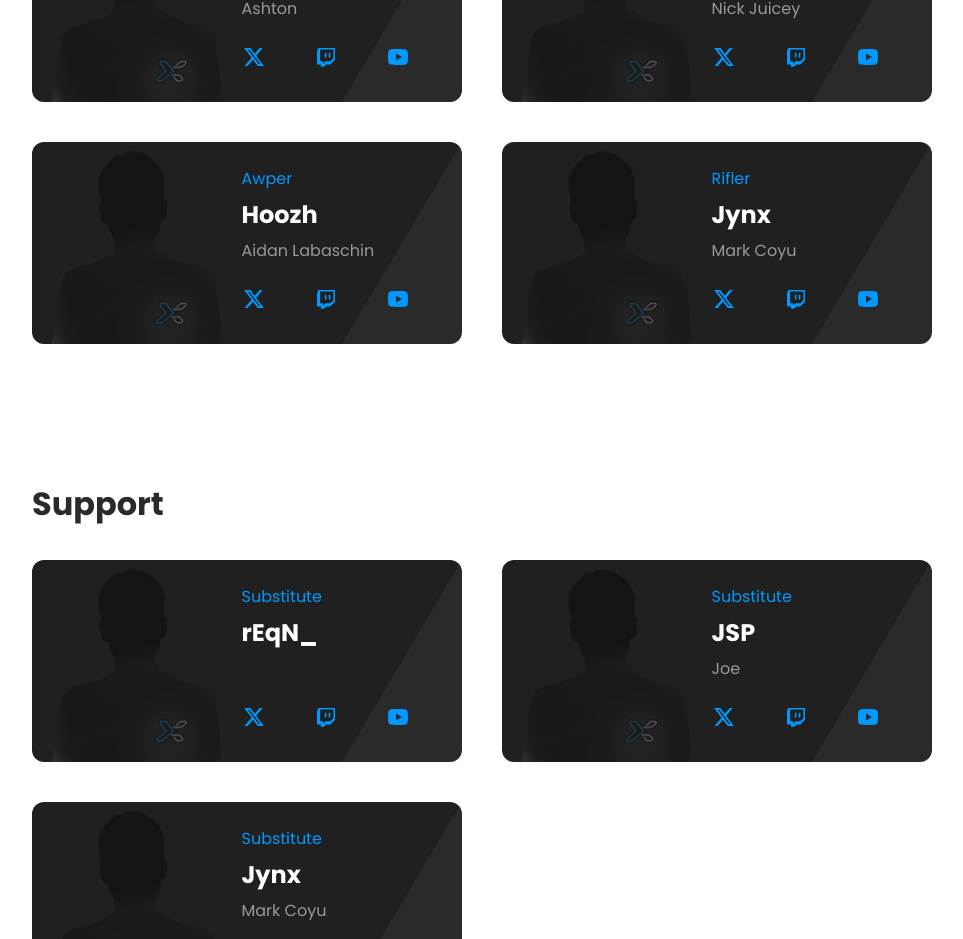
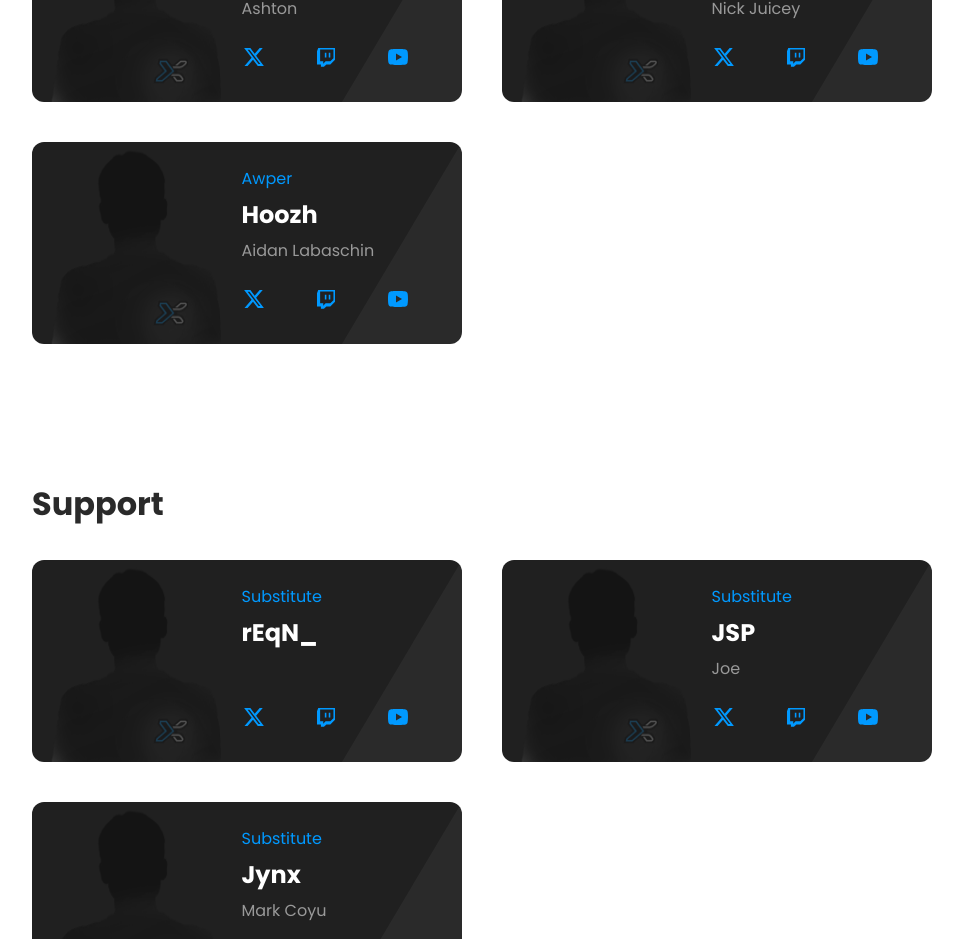
Before and after one commit to KodiakAgency/xmplfy2024, a Next.js app: page /teams/counter-strike in a window 1280 px wide. Shown: the part 1291-2230 px from the top of the page, without its empty margins (96-1059 px from the left). Built offline with nearby package versions, Linux system fonts and the light colour scheme; a web font is replaced by a local one.

Commit message:
Update counter-strike.tsx

```diff
--- a/src/pages/teams/counter-strike.tsx
+++ b/src/pages/teams/counter-strike.tsx
@@ -71,14 +71,6 @@ const csgo = () => {
 							stream_link={"https://twitch.tv/hoozhur"}
 							youtube_link={"https://youtube.com/@xmplfy"}
 						/>
-						<PlayerCard
-							Position={"Rifler"}
-							Alias={"Jynx"}
-							Name={"Mark Coyu"}
-							x_link={"https://x.com/1jynx"}
-							stream_link={"https://twitch.tv/1jynx"}
-							youtube_link={"https://youtube.com/@xmplfy"}
-						/>
 					</div>
 				</div>
 
```
